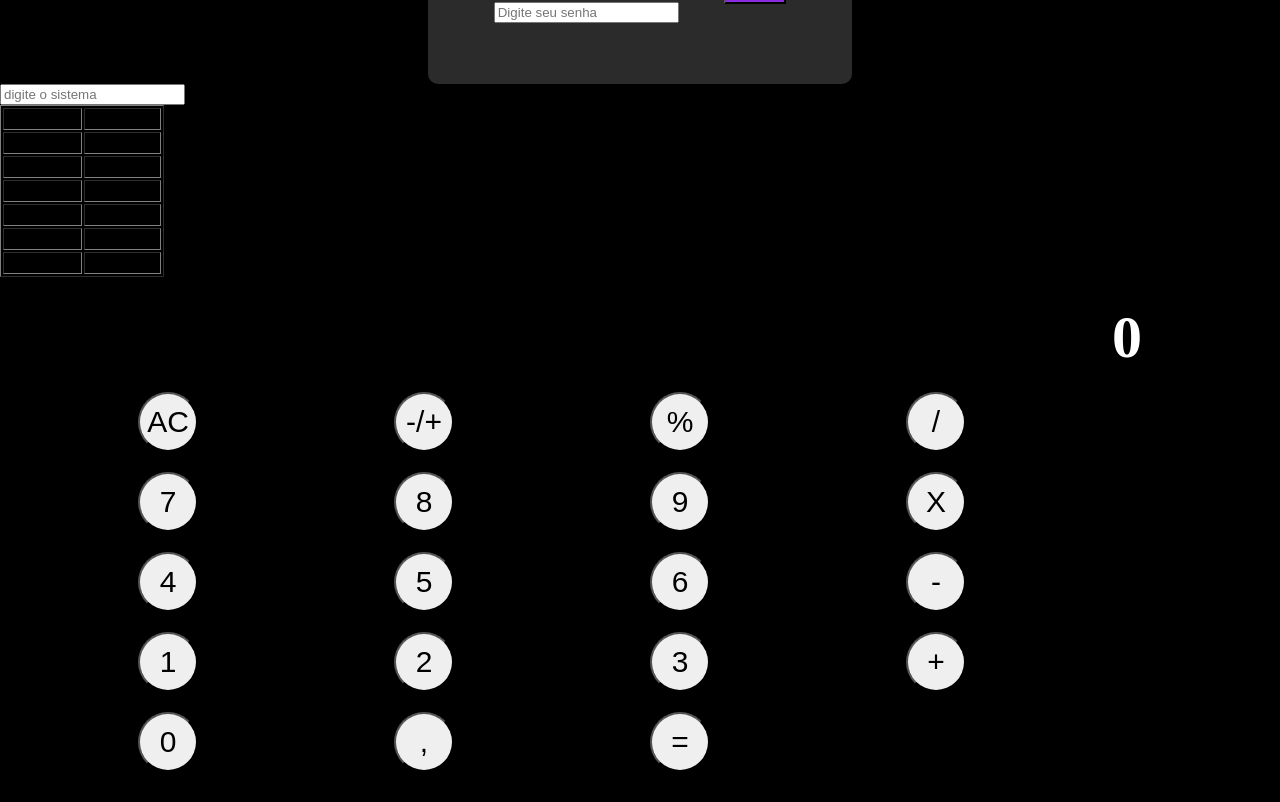
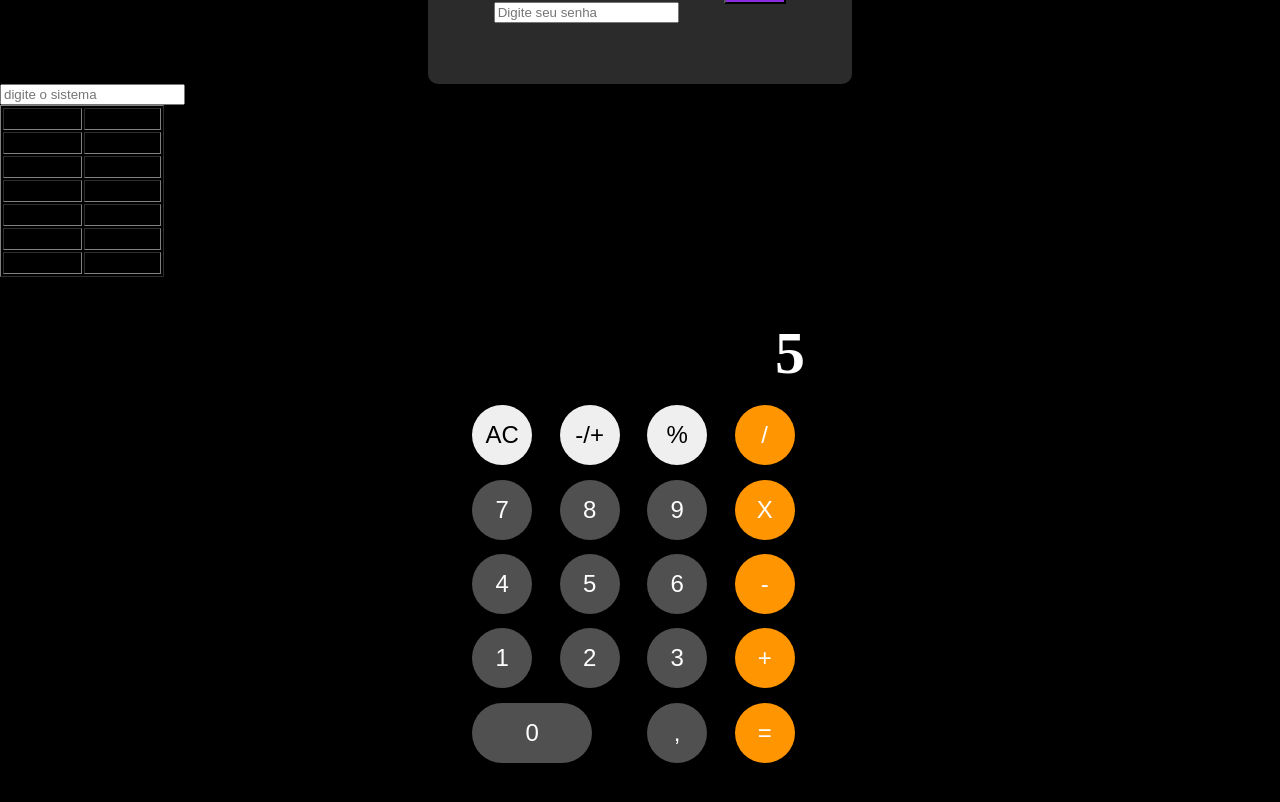
Before and after one commit to LucasAstino/LocalStorage_React, a React (Create React App) app: page / in a window 1280 px wide. Shown: the part 244-1046 px from the top of the page. Built offline with nearby package versions, Linux system fonts and the light colour scheme.

Commit message:
Update Calculator.js and styleCalculator.css

```diff
--- a/src/components/calculadora/Calculator.js
+++ b/src/components/calculadora/Calculator.js
@@ -4,33 +4,44 @@ import "./styleCalculator.css";
 export default class Calculator extends React.Component {
   constructor() {
     super();
+    this.state = {
+      num: "5",
+    };
   }
+  addNum = (e) => {
+    // this.setState({ num: e.target.value });
+    console.log(e.target.value);
+  };
 
   render() {
     return (
       <div class="container">
-        <h1 class="display">0</h1>
+        <h1 class="display">{this.state.num}</h1>
         <section class="teclado">
           <button>AC</button>
           <button>-/+</button>
           <button>%</button>
-          <button>/</button>
-          <button>7</button>
-          <button>8</button>
-          <button>9</button>
-          <button>X</button>
-          <button>4</button>
-          <button>5</button>
-          <button>6</button>
-          <button>-</button>
-          <button>1</button>
-          <button>2</button>
-          <button>3</button>
-          <button>+</button>
-          <button>0</button>
-          <button>,</button>
-          <button>=</button>
+          <button class="orange">/</button>
+          <button onClick={(e) => this.addNum(e)} class="gray">
+            7
+          </button>
+          <button class="gray">8</button>
+          <button class="gray">9</button>
+          <button class="orange">X</button>
+          <button class="gray">4</button>
+          <button class="gray">5</button>
+          <button class="gray">6</button>
+          <button class="orange">-</button>
+          <button class="gray">1</button>
+          <button class="gray">2</button>
+          <button class="gray">3</button>
+          <button class="orange">+</button>
         </section>
+        <footer class="footer">
+          <button class="gray teste">0</button>
+          <button class="gray">,</button>
+          <button class="orange">=</button>
+        </footer>
       </div>
     );
   }
--- a/src/components/calculadora/styleCalculator.css
+++ b/src/components/calculadora/styleCalculator.css
@@ -4,7 +4,9 @@
   margin: auto;
   width: 80%;
   height: 100%;
-  padding: 1em;
+  padding: 2em;
+  max-width: 350px;
+  border-radius: 20px;
 }
 
 .teclado {
@@ -12,17 +14,47 @@
   grid-template-columns: auto auto auto auto;
 }
 
+.footer {
+  display: grid;
+  grid-template-columns: 2fr 1fr 1fr;
+}
+
+.footer button {
+  width: 2.5em;
+  height: 2.5em;
+  font-size: 1.5em;
+  border: none;
+  border-radius: 2em;
+  margin: 0.3em;
+}
+
 .display {
-  display: flex;
-  justify-content: flex-end;
+  /* display: flex; */
+  /* justify-content: flex-end; */
   margin: 10px;
+  text-align: right;
   font-size: 60px;
 }
 
 .teclado button {
-  margin: 10px;
-  width: 2em;
-  height: 2em;
-  font-size: 30px;
-  border-radius: 50%;
+  width: 2.5em;
+  height: 2.5em;
+  font-size: 1.5em;
+  border: none;
+  border-radius: 2em;
+  margin: 0.3em;
 }
+
+.orange {
+  background-color: #ff9500;
+  color: white;
+}
+
+.gray {
+  background-color: #505050;
+  color: white;
+}
+
+.teste {
+  width: 5em !important;
+}
```
